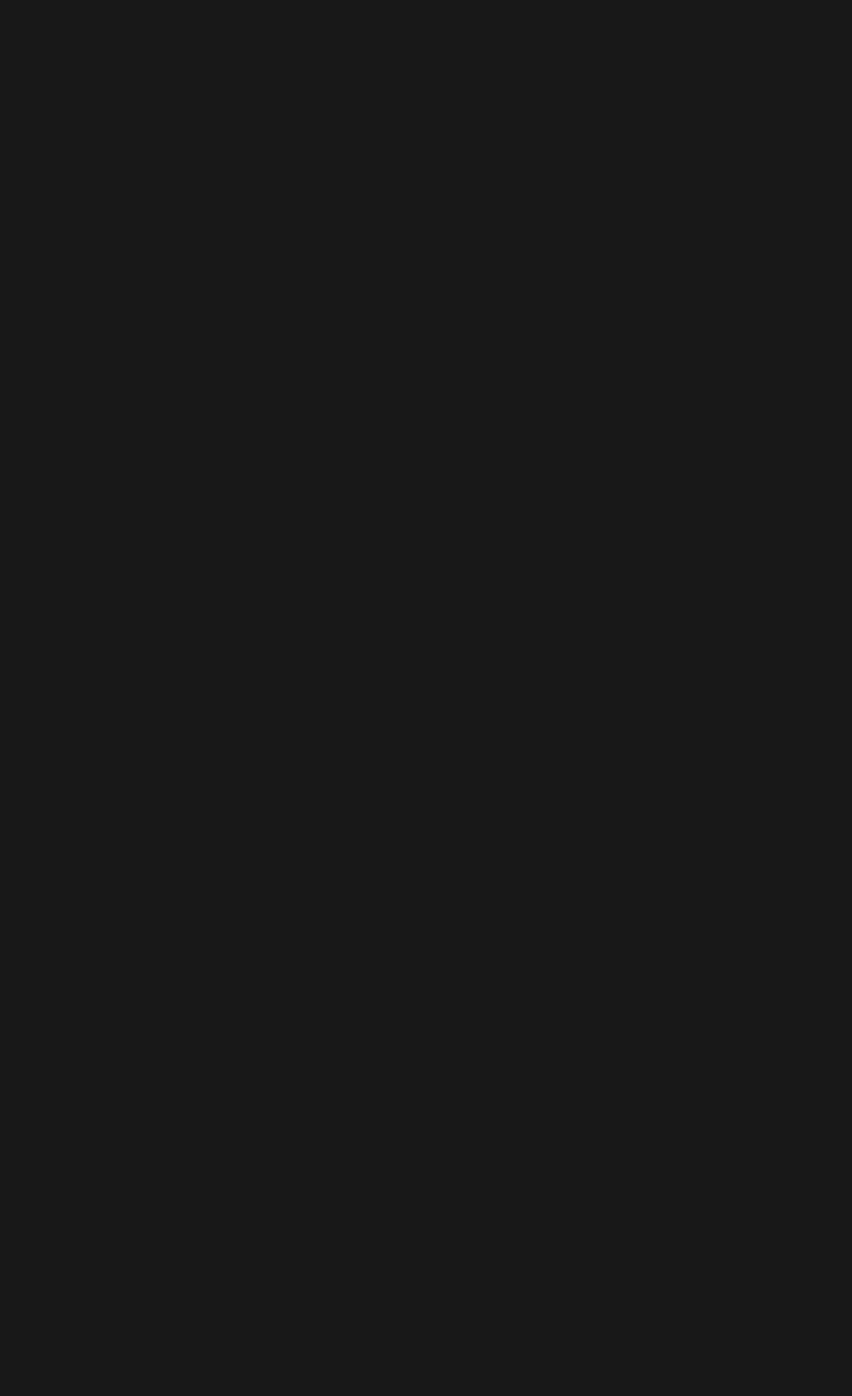
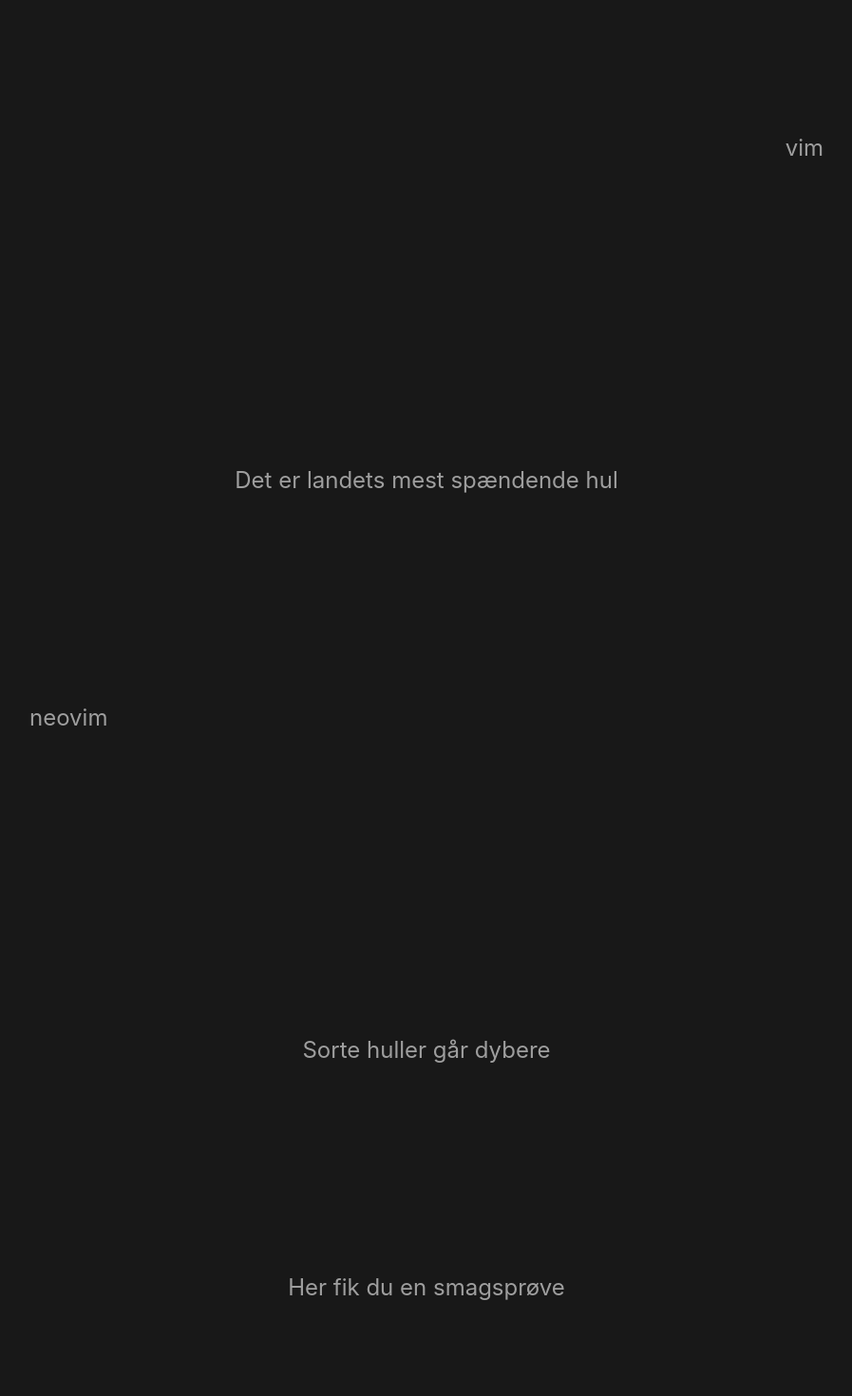
Before and after one commit to technetiumNerd/site, a Vue app: page / in a window 1280 px wide. Shown: the part 1620-3090 px from the top of the page at 95% size, without its empty margins (191-1088 px from the left). Before the commit the page ends 963 px from the top, so only its background shows below. Built offline with nearby package versions, Linux system fonts and the light colour scheme.

Commit message:
et faktisk hul

```diff
--- a/src/views/IndexView.vue
+++ b/src/views/IndexView.vue
@@ -19,9 +19,35 @@
     Det er bare noget der sker når et menneske møder en maskine.</p>
     <a href="https://xkcd.com/597/" target="_blank"><div><img src="../assets/addiction.png"><span class="imgtext">Fra https://xkcd.com/597/</span></div></a>
   </div>
+  <div class="sort"><p>Grav dybere</p></div>
+  <div class="sort"><p>Grav som har du gravet før</p>
+                     <p class="rightalign">vim</p>
+  </div>
+  <div class="sort"><p>Det er landets mest spændende hul</p>
+                     <p class="leftalign">neovim</p>
+  </div>
+  <div class="sort"><p>Sorte huller går dybere</p>
+                    <p>Her fik du en smagsprøve</p>
+  </div>
+  <div class="sort hul"><p>Velkommen til slutningen af hullet<br/>og resten af din dag</p></div>
 </template>
 
 <style scoped>
+.sort {
+  height: 400px;
+}
+.sort p{
+  margin-top: 200px;
+  text-align: center;
+  font-size: 24px;
+  vertical-align: middle;
+}
+.rightalign {
+  text-align: right !important;
+}
+.leftalign {
+  text-align: left !important;
+}
 div p {
   padding-bottom: 12px;
 }
```
